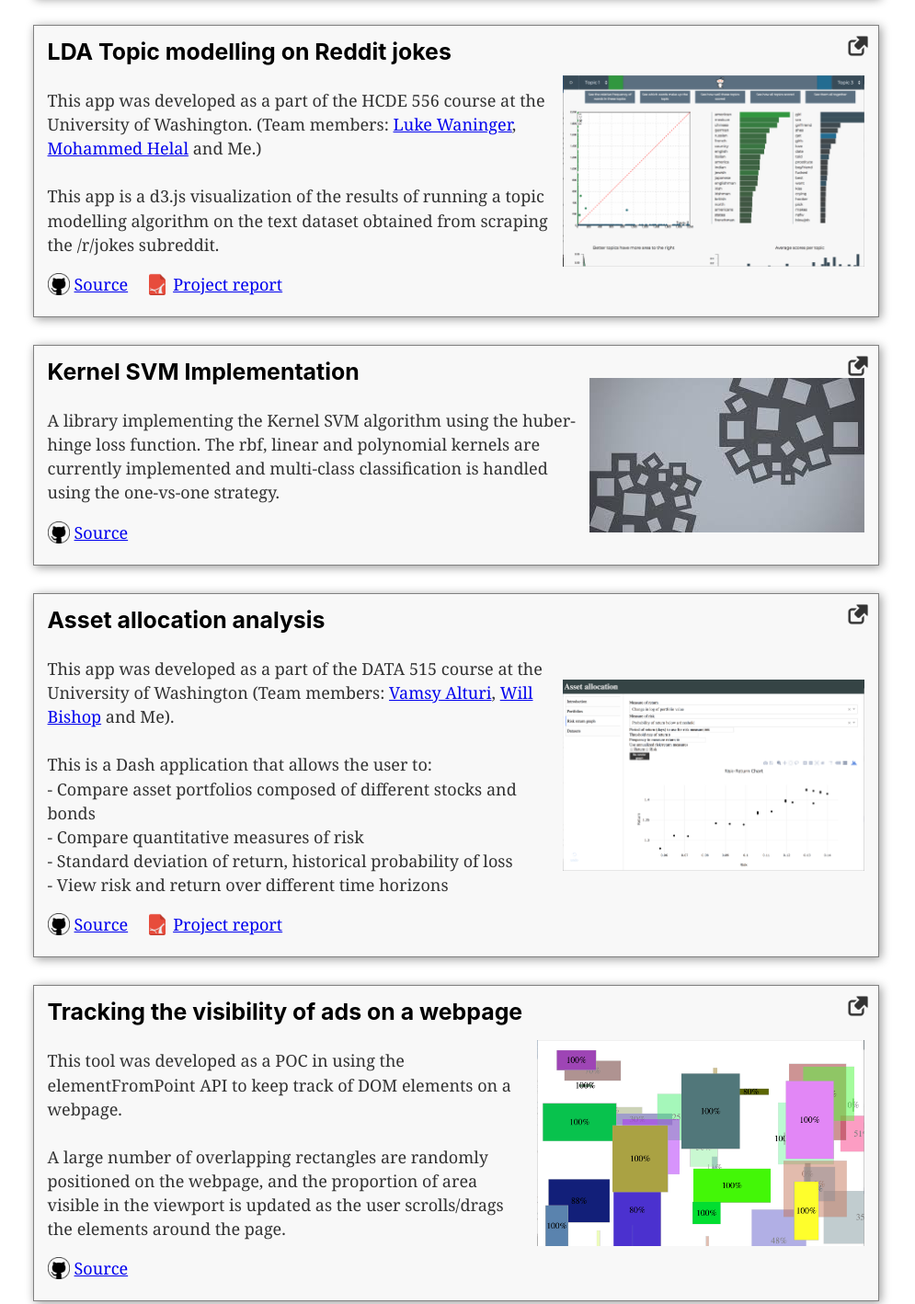
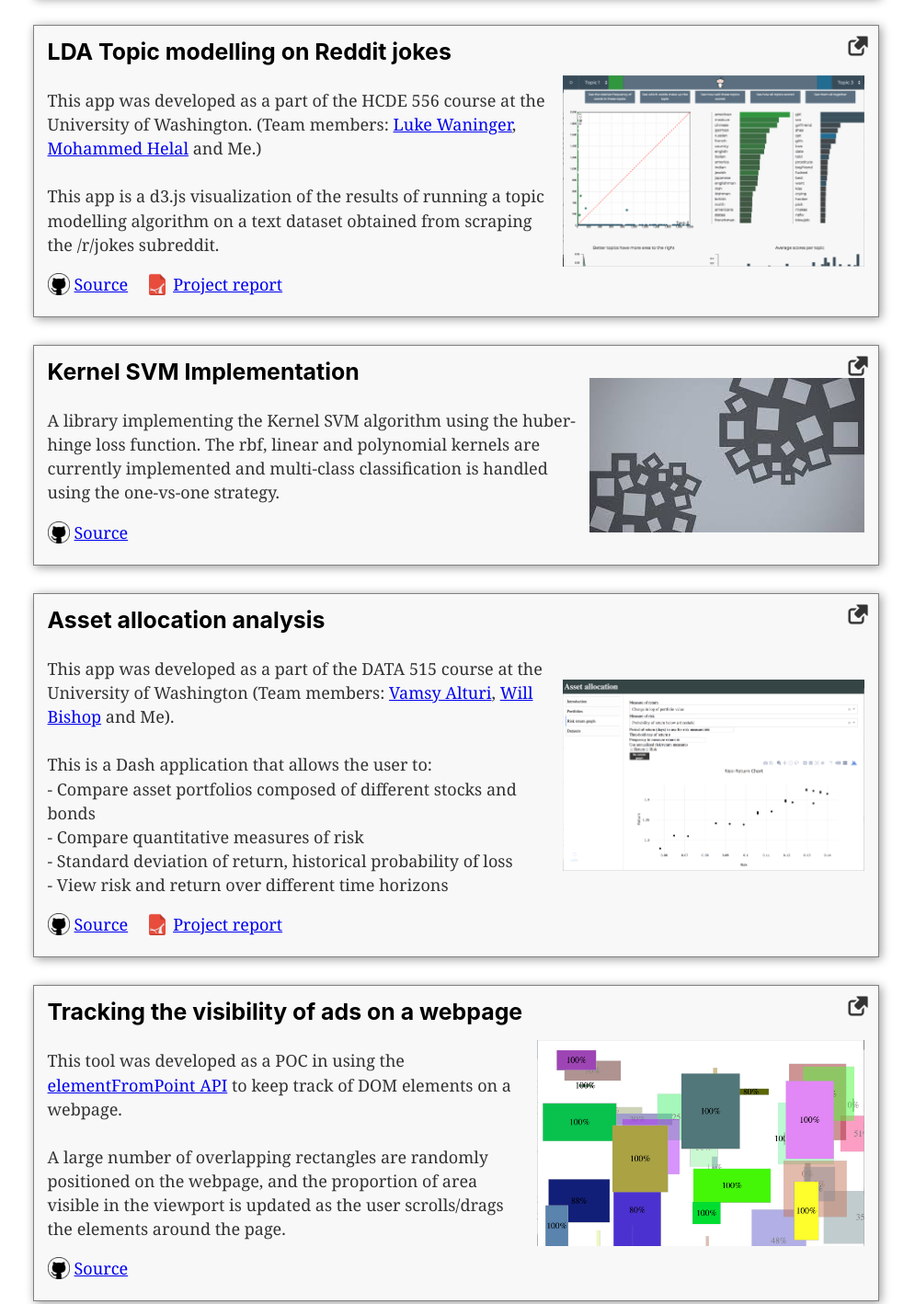
Before and after one commit to viv-r/viv-r.github.io, a Gatsby site: page / in a window 1280 px wide. Shown: the part 432-1850 px from the top of the page at 92% size, without its empty margins (144-1139 px from the left). Built offline with nearby package versions, Linux system fonts and the light colour scheme; Gatsby itself is replaced by a stand-in of ours.

Commit message:
fixed typos

```diff
--- a/src/pages/index.js
+++ b/src/pages/index.js
@@ -27,7 +27,7 @@ const reddit = <ProjectCard
     (Team members:
       <a href='http://pf.lukewaninger.com/'>Luke Waninger</a>, <a href='https://github.com/moefasa/'>Mohammed Helal</a> and Me.) <br /> <br />
 
-    This app is a d3.js visualization of the results of running a topic modelling algorithm on the text dataset obtained from scraping the /r/jokes subreddit. <br />`}
+    This app is a d3.js visualization of the results of running a topic modelling algorithm on a text dataset obtained from scraping the /r/jokes subreddit. <br />`}
   links={[
     { icon: 'github', link: 'https://github.com/viv-r/topic-modeling-reddit', 'text': 'Source' },
     { icon: 'pdf', link: 'https://github.com/viv-r/topic-modeling-reddit/raw/master/docs/Final%20Paper.pdf', 'text': 'Project report' },
@@ -67,7 +67,7 @@ const viewability = <ProjectCard
   image={viewss}
   url='http://35.227.190.149:1317/'
   title='Tracking the visibility of ads on a webpage'
-  description={`This tool was developed as a POC in using the elementFromPoint API to keep track of DOM elements on a webpage.<br /> <br /> A large number of overlapping rectangles are randomly positioned on the webpage, and the proportion of area visible in the viewport is updated as the user scrolls/drags the elements around the page.`}
+  description={`This tool was developed as a POC in using the <a href='https://developer.mozilla.org/en-US/docs/Web/API/DocumentOrShadowRoot/elementFromPoint'>elementFromPoint API</a> to keep track of DOM elements on a webpage.<br /> <br /> A large number of overlapping rectangles are randomly positioned on the webpage, and the proportion of area visible in the viewport is updated as the user scrolls/drags the elements around the page.`}
   links={[
     { icon: 'github', link: 'https://github.com/viv-r/viewability_tracking', 'text': 'Source' },
   ]}
```
